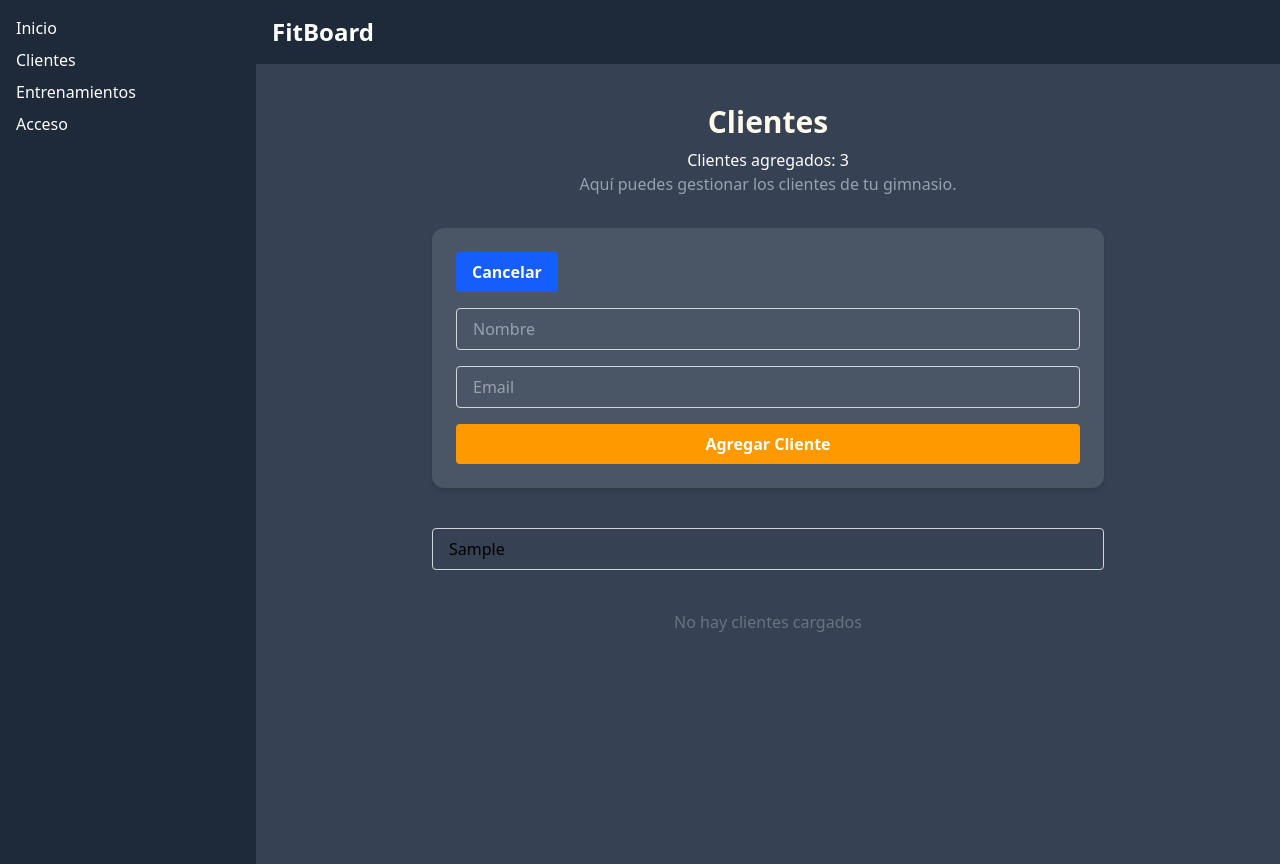
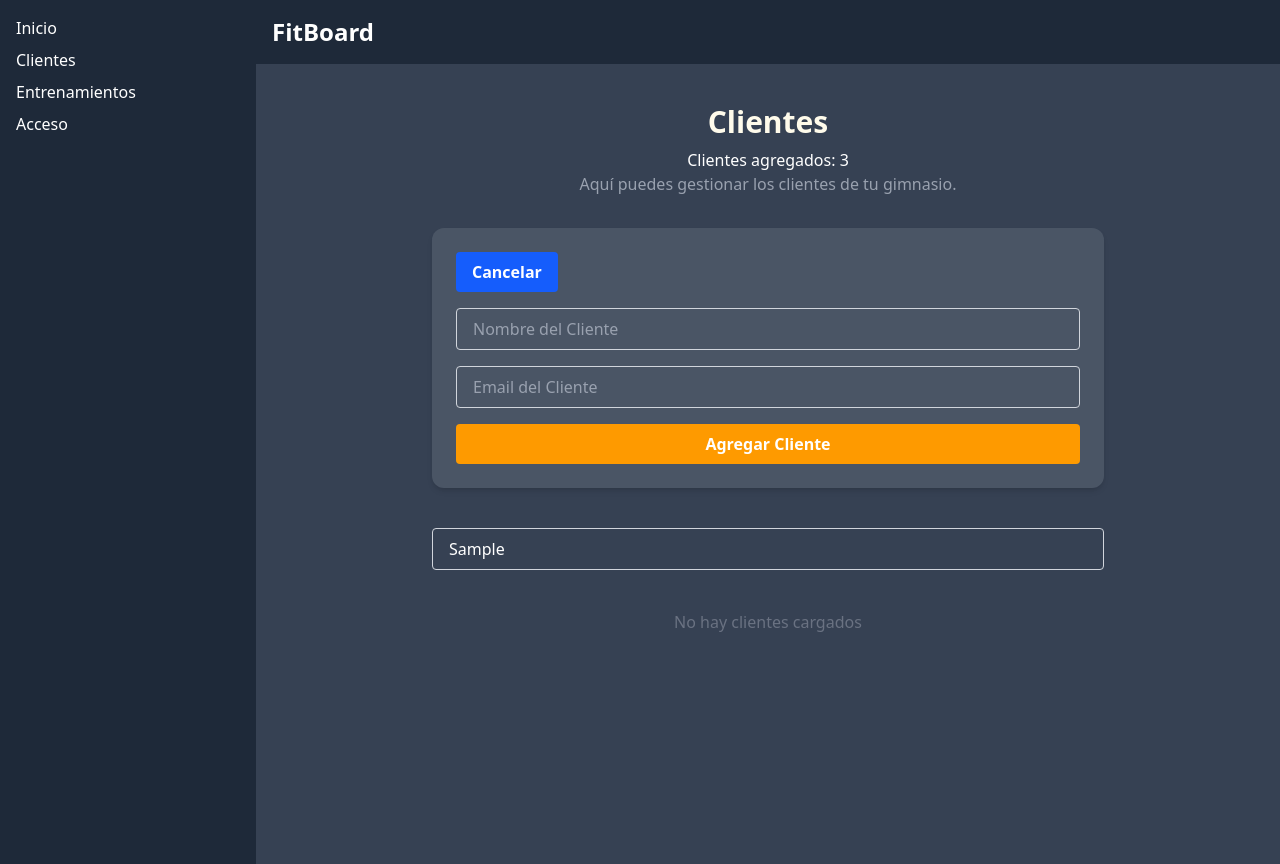
Before and after one commit to agustinsosa79/FitBoard, a React (Vite) app: page /clientes in a window 1280 px wide. Both pictures are taken after typing "Sample" into the empty fields and a click on the button "Agregar Cliente". Built offline with nearby package versions, Linux system fonts and the light colour scheme.

Commit message:
validando y manejando errores en el formulario, tanto como en el componente modal, como en el principal

```diff
--- a/Types/ClienteFormProps.d.ts
+++ b/Types/ClienteFormProps.d.ts
@@ -6,4 +6,8 @@ export type ClienteFormProps = {
     onChange: (e: React.ChangeEvent<HTMLInputElement>) => void;
     onSubmit: (e: React.FormEvent<HTMLFormElement>) => void;
     onSuccess?: () => void;
+    error?: string | null;
+    agregar?: boolean;
+    setAgregar: (agregar: boolean) => void;
+    resetForm?: () => void;
 }
--- a/components/ClientForm.tsx
+++ b/components/ClientForm.tsx
@@ -1,18 +1,21 @@
 import { ClienteFormProps  } from "../Types/ClienteFormProps";
-import { useState } from "react";
 
-export function ClientForm({form, onChange, onSubmit, onSuccess }: ClienteFormProps) {
-  const [agregar, setAgregar] = useState(false);
+export function ClientForm({form, onChange, onSubmit, error, agregar, setAgregar, resetForm }: ClienteFormProps) {
   const handleAgregar = () => {
+    if (agregar) {
+      resetForm?.();
+      setAgregar(false);
+      return;
+    }
     setAgregar(!agregar);
   };
+
 
   const handleSubmit = (e: React.FormEvent<HTMLFormElement>) => {
     e.preventDefault();
     onSubmit(e);
-    onSuccess?.();
-    setAgregar(false);
   };
+
 
   return (
     <form onSubmit={handleSubmit} className="bg-gray-600 rounded-xl shadow-md p-6 space-y-4 mb-10">
@@ -23,23 +26,24 @@ export function ClientForm({form, onChange, onSubmit, onSuccess }: ClienteFormPr
       >
       {agregar ? "Cancelar" : "Agregar Cliente"}
       </button>
-      {agregar && (
-        <>
+      {(agregar || error) && (
+  <div className="space-y-4">
+    {error && <div className="text-red-500 text-sm mb-2">{error}</div>}
     <input
       type="text"
       name="nombre"
       value={form.nombre}
       onChange={onChange}
-        placeholder="Nombre"
+      placeholder="Nombre del Cliente"
       required
-        className="w-full px-4 py-2 border border-gray-300 rounded focus:outline-none focus:ring-2 focus:ring-amber-400 placeholder:text-gray-400 text-white"
+      className="text-white w-full px-4 py-2 border border-gray-300 rounded focus:outline-none focus:ring-2 focus:ring-amber-400 placeholder:text-gray-400"
     />
     <input
       type="email"
       name="email"
       value={form.email}
       onChange={onChange}
-        placeholder="Email"
+      placeholder="Email del Cliente"
       required
       className="w-full px-4 py-2 border border-gray-300 rounded focus:outline-none focus:ring-2 focus:ring-amber-400 placeholder:text-gray-400 text-white"
     />
@@ -49,7 +53,7 @@ export function ClientForm({form, onChange, onSubmit, onSuccess }: ClienteFormPr
     >
       Agregar Cliente
     </button>
-        </>
+  </div>
       )}
     </form>
   );
--- a/components/ClienteItem.tsx
+++ b/components/ClienteItem.tsx
@@ -18,7 +18,12 @@ export const ClienteItem: React.FC<Props> = ({cliente, onDelete, onView}) => {
             >
                 Eliminar
             </button>
-            <button onClick={() => onView(cliente)}>Ver detalles</button>
+            <button
+                className="px-3 py-1 bg-blue-500 text-white rounded hover:bg-blue-600 transition"
+                onClick={() => onView(cliente)}
+            >
+                Ver detalles
+            </button>
             </div>
         </li>
     );
--- a/components/ClienteModal.tsx
+++ b/components/ClienteModal.tsx
@@ -3,11 +3,14 @@ import { useState } from "react";
 
 interface Props {
     cliente: Clientes;
+    clientes: Clientes[];
     onCancel: () => void;
     onEdit: (cliente: Clientes) => void;
+    error?: string | null;
+    setErrorModal: (error: string | null) => void;
 }
 
-export const ClienteModal: React.FC<Props> = ({ cliente, onCancel, onEdit }) => {
+export const ClienteModal: React.FC<Props> = ({ cliente, clientes, onCancel, onEdit, error, setErrorModal }) => {
     const [modoEdicion, setModoEdicion] = useState(false);
     const [form, setForm] = useState({
         nombre: cliente.nombre,
@@ -22,16 +25,36 @@ export const ClienteModal: React.FC<Props> = ({ cliente, onCancel, onEdit }) =>
     const handleSubmit = (e: React.FormEvent<HTMLFormElement>) => {
         e.preventDefault();
 
+        const emailYaExiste = clientes.some(
+            (c: Clientes) => c.email === form.email && c.id !== cliente.id
+        );
+
+        if (emailYaExiste) {
+            setForm(prevForm => ({ ...prevForm, email: '' }));
+            setErrorModal("Ese email ya está en uso por otro cliente.");
+            setTimeout(() => {
+                setErrorModal(null);
+            }, 3000);
+            return;
+        } else {
+            onCancel();
+        }
+
+        setErrorModal(null);
         onEdit({ ...cliente, ...form });
         setModoEdicion(false);
-        onCancel(); // O sacalo si querés que el modal siga abierto
+    };
+
+    const handleCancelar = () => {
+        setErrorModal(null);
+        onCancel();
     };
 
     return (
         <div className="fixed inset-0 z-50 flex items-center justify-center bg-black/60 backdrop-blur-sm">
             <div className="relative bg-white rounded-2xl shadow-2xl w-full max-w-md p-8 animate-fade-in">
                 <button
-                    onClick={onCancel}
+                    onClick={handleCancelar}
                     className="absolute top-4 right-4 text-gray-400 hover:text-gray-700 text-2xl transition"
                     aria-label="Cerrar"
                 >
@@ -43,6 +66,8 @@ export const ClienteModal: React.FC<Props> = ({ cliente, onCancel, onEdit }) =>
                 </h2>
 
                 {modoEdicion ? (
+                    <div className="mb-4">
+                        {error && <p className="text-red-500 text-sm mb-2">{error}</p>}
                         <form onSubmit={handleSubmit} className="space-y-4">
                             <input
                                 type="text"
@@ -72,13 +97,17 @@ export const ClienteModal: React.FC<Props> = ({ cliente, onCancel, onEdit }) =>
                                 </button>
                                 <button
                                     type="button"
-                                onClick={() => setModoEdicion(false)}
+                                    onClick={() => {
+                                        setModoEdicion(false);
+                                        setErrorModal(null);
+                                    }}
                                     className="flex-1 px-6 py-2 border border-gray-300 rounded hover:bg-gray-100 transition-colors font-semibold"
                                 >
                                     Cancelar
                                 </button>
                             </div>
                         </form>
+                    </div>
                 ) : (
                     <div className="space-y-4">
                         <p className="font-medium text-gray-600">
--- a/pages/Clientes.tsx
+++ b/pages/Clientes.tsx
@@ -17,16 +17,19 @@ export default function Clientes() {
         { id: 2, nombre: "María López", email: "maria.lopez@email.com" },
         { id: 3, nombre: "Carlos Sánchez", email: "carlos.sanchez@email.com" }
     ]);
-
     const [ form, setForm] = useState<Form>({
         nombre: '',
         email: ''
     });
+    const [selectClient, setSelectClient] = useState<Clientes | null>(null)
+    const [errorPrincipal, setErrorPrincipal] = useState<string | null>(null);
+    const [errorModal, setErrorModal] = useState<string | null>(null);
+    const [agregar, setAgregar] = useState(false);
 
-
-    const [selectClient, setSelectClient] = useState<Clientes | null>(null)
-
-
+    const resetForm = () => {
+        setForm({ nombre: '', email: '' });
+        setErrorPrincipal(null);
+    }
 
     const handleChange = (e: React.ChangeEvent<HTMLInputElement>) => {
         const name = e.target.name
@@ -39,13 +42,26 @@ export default function Clientes() {
     const addClient = (e: React.FormEvent<HTMLFormElement>) => {
         e.preventDefault();
 
+        const emailExistente = clientes.some(cliente => cliente.email === form.email);
+        if (emailExistente) {
+            setForm(prevForm => ({...prevForm, email: ''}));
+            setErrorPrincipal("El email ya está en uso. Por favor, utiliza otro.");
+            setTimeout(() => {
+                setErrorPrincipal(null);
+            }, 3000);
+            return;
+
+        }
+
         const nuevoCliente = {
             id: Date.now(),
             nombre: form.nombre,
             email: form.email
         };
+        setErrorPrincipal(null);
         setClientes(clientes => [...clientes, nuevoCliente]);
         setForm({nombre: '', email: ''});
+        setAgregar(false);
     }
 
     const handleDelete = (id:number) => {
@@ -87,7 +103,10 @@ const clientesFiltrados = clientes.filter((c) =>
                     form={form}
                     onChange={handleChange}
                     onSubmit={addClient}
-                    onSuccess={() => setForm({ nombre: '', email: '' })}
+                    error={errorPrincipal}
+                    agregar={agregar}
+                    setAgregar={setAgregar}
+                    resetForm={resetForm}
                 />
 
                 <input
@@ -95,7 +114,7 @@ const clientesFiltrados = clientes.filter((c) =>
                     placeholder="Buscar cliente..."
                     value={filtro}
                     onChange={(e) => setFiltro(e.target.value)}
-                    className="w-full px-4 py-2 mb-6 rounded border border-gray-300 focus:outline-none focus:ring-2 focus:ring-amber-400 placeholder:text-gray-400"
+                    className="w-full px-4 py-2 mb-6 rounded border border-gray-300 focus:outline-none focus:ring-2 focus:ring-amber-400 placeholder:text-gray-400 text-white"
                 />
 
                 <ListaClientes
@@ -107,8 +126,11 @@ const clientesFiltrados = clientes.filter((c) =>
                 {selectClient && (
                     <ClienteModal
                     cliente={selectClient}
+                    clientes={clientes}
                     onCancel={() => setSelectClient(null)}
                     onEdit={handleEdit}
+                    error={errorModal}
+                    setErrorModal={setErrorModal}
                     />
                 )}
             </div>
```
Lines whose indentation alone changed are shown as unchanged.
